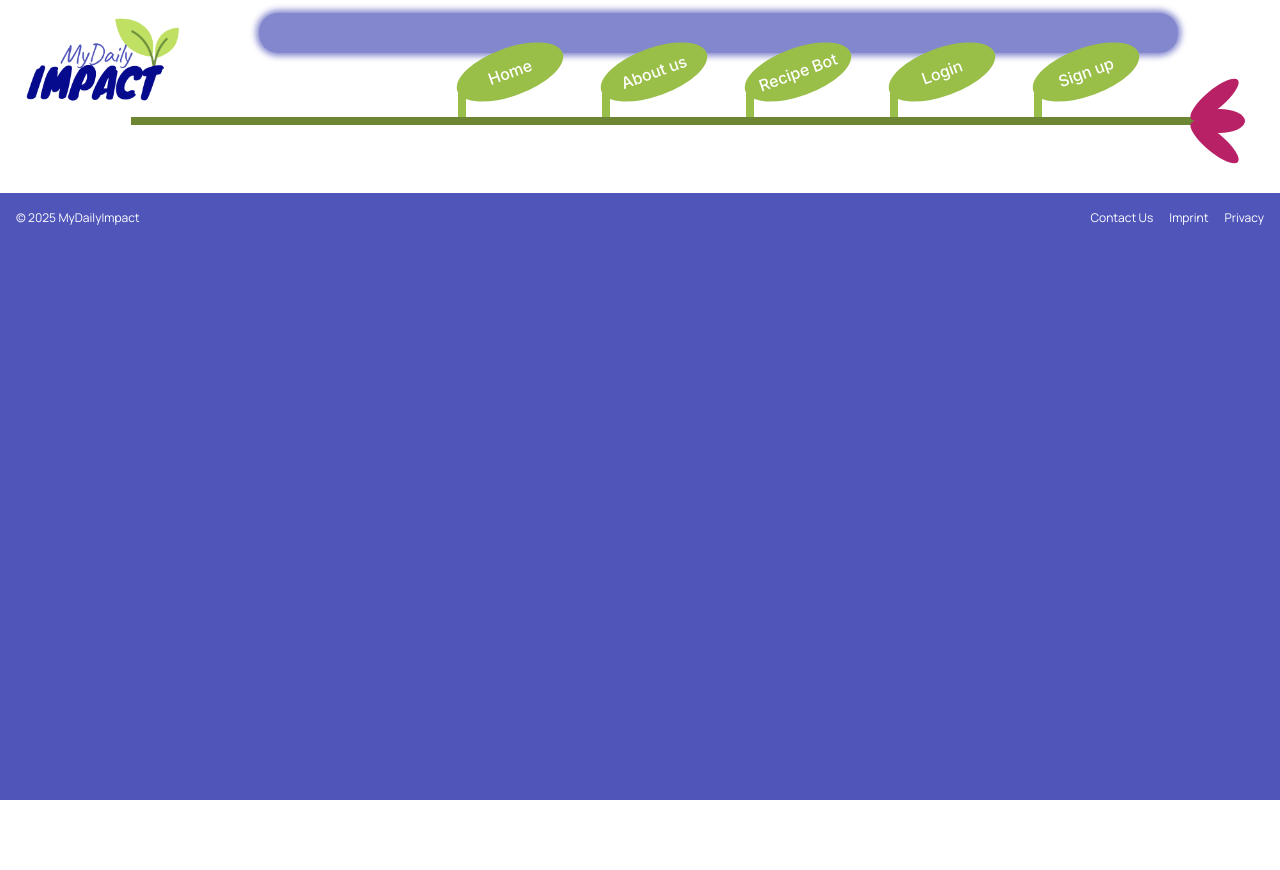
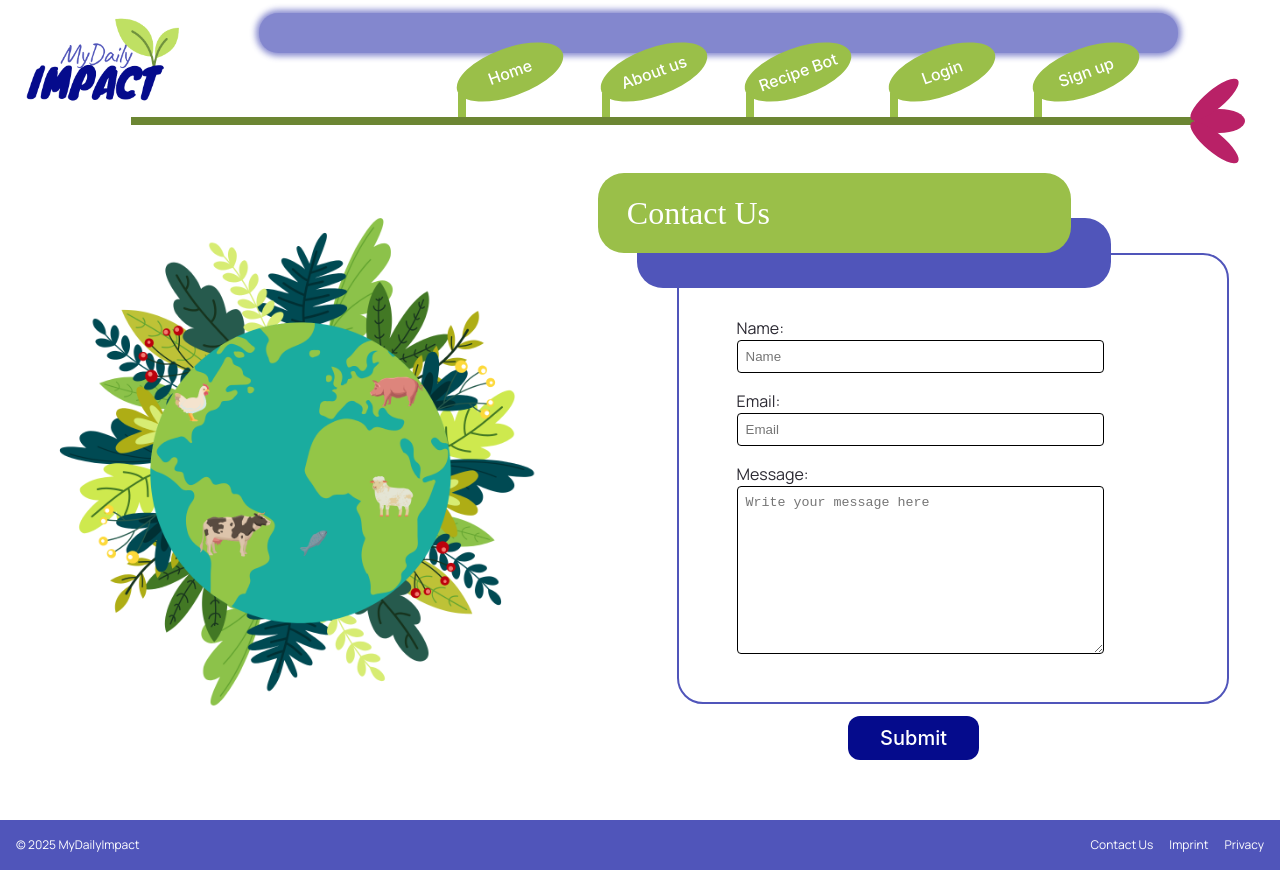
Before and after one commit to TechLabs-Remote-Bootcamp/WS24-MyDailyImpact, a React (Vite) app in the folder mdi-react/: page /contact-us in a window 1280 px wide. Before the commit the page ends 800 px from the top, so only its background shows below. Built offline with nearby package versions, Linux system fonts and the light colour scheme; a web font is replaced by a local one.

Commit message:
feature: created and styled Contact Us page

```diff
--- a/mdi-react/src/App.jsx
+++ b/mdi-react/src/App.jsx
@@ -8,6 +8,7 @@ import About from "./components/pages/About";
 import RecipeBot from "./components/pages/RecipeBot";
 import Login from "./components/pages/Login";
 import SignUp from "./components/pages/SignUp";
+import ContactUs from "./components/pages/ContactUs";
 
 function App() {
   return (
@@ -19,6 +20,7 @@ function App() {
         <Route path="/recipeBot" element={<RecipeBot />}></Route>
         <Route path="/login" element={<Login />}></Route>
         <Route path="/sign-up" element={<SignUp />} />
+        <Route path="/contact-us" element={<ContactUs />}></Route>
       </Routes>
       <Footer />
     </>
--- /dev/null
+++ b/mdi-react/src/components/RC_contactUs.jsx
@@ -0,0 +1,34 @@
+import ColoredContainers from "./Colored-Containers";
+import "./Colored-Containers.scss";
+import Button from "./Button";
+
+export default function RC_contactUs() {
+  return (
+    <div className="contact-us-container">
+      <ColoredContainers h2Text="Contact Us" h3Text="">
+        <div className="contact-form">
+          <form className="form " action="">
+            <label className="input-label">
+              Name:
+              <input className="name input" placeholder="Name" />
+            </label>
+            <label className="input-label">
+              Email:
+              <input className="email input" type="email" placeholder="Email" />
+            </label>
+            <label className="input-label">
+              Message:
+              <textarea
+                className="message input"
+                cols="50"
+                rows="10"
+                placeholder="Write your message here"
+              />
+            </label>
+          </form>
+        </div>
+      </ColoredContainers>
+      <Button>Submit</Button>
+    </div>
+  );
+}
--- /dev/null
+++ b/mdi-react/src/components/pages/ContactUs.jsx
@@ -0,0 +1,15 @@
+import Content_LR from "../Content_LR";
+import LC_bigImage from "../LC_bigImage";
+import RC_contactUs from "../RC_contactUs";
+import "./ContactUs.scss";
+
+export default function ContactUs() {
+  return (
+    <Content_LR
+      LeftComponent={
+        <LC_bigImage rotationOn={false} overflowText="My Daily Impact" />
+      }
+      RightComponent={<RC_contactUs />}
+    />
+  );
+}
--- /dev/null
+++ b/mdi-react/src/components/pages/ContactUs.scss
@@ -0,0 +1,29 @@
+@import "../../styles/colors.scss";
+@import "../../styles/fonts.scss";
+
+.contact-us-container {
+  display: flex;
+  flex-direction: column;
+  justify-content: center;
+  align-items: center;
+  width: 100%;
+  .contact-form {
+    width: 100%;
+  }
+  .form {
+    display: flex;
+    flex-direction: column;
+    gap: 1rem;
+    width: 75%;
+  }
+  .input-label {
+    display: flex;
+    flex-direction: column;
+    width: 100%;
+  }
+  .input {
+    padding: 0.5rem;
+    border-radius: 0.25rem;
+    border: 1px solid;
+  }
+}
```
